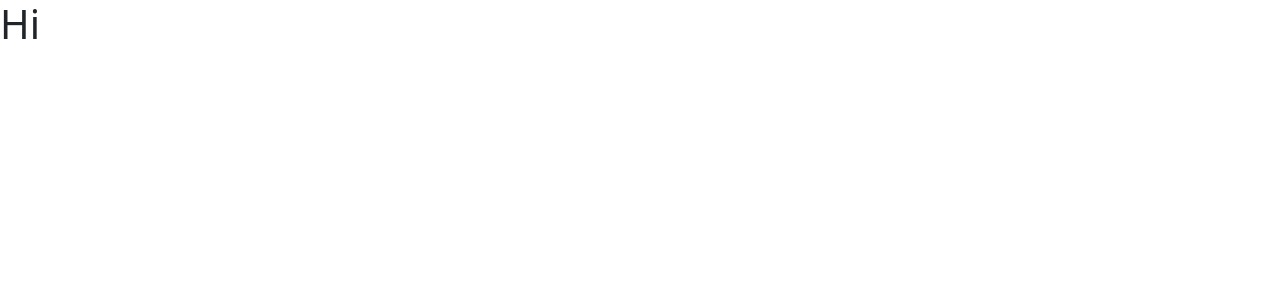
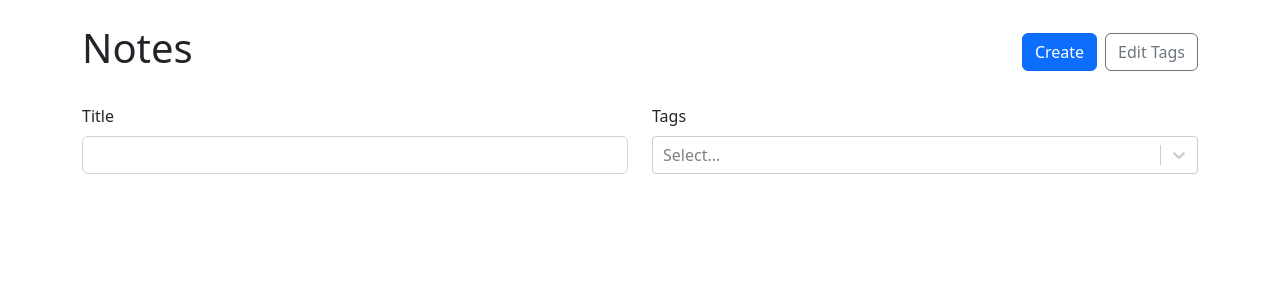
Before and after one commit to zazazaza4/Todo-list, a React (Vite) app: page / in a window 1280 px wide. Shown: the top 300 px of the page. Built offline with nearby package versions, Linux system fonts and the light colour scheme.

Commit message:
add the main functions with interaction with tags and notes

```diff
--- a/src/App.tsx
+++ b/src/App.tsx
@@ -1,17 +1,114 @@
-import "bootstrap/dist/css/bootstrap.min.css";
+import { useMemo } from "react";
 import { Navigate, Route, Routes } from "react-router-dom";
+import { Container } from "react-bootstrap";
+import { v4 as uuidV4 } from "uuid";
+
+import { EditNote, NewNote, Note, NoteList } from "./pages";
+import { useLocalStrorage } from "./hooks";
+import { NoteLayout } from "./layouts";
+
+import { NoteData, RawNote, Tag } from "./types";
 
 function App() {
+  const [notes, setNotes] = useLocalStrorage<RawNote[]>("NOTES", []);
+  const [tags, setTags] = useLocalStrorage<Tag[]>("TAGS", []);
+
+  const notesWithTags = useMemo(() => {
+    return notes.map((note) => {
+      return {
+        ...note,
+        tags: tags.filter((tag) => note.tagIds.includes(tag.id)),
+      };
+    });
+  }, [notes, tags]);
+
+  const onCreateNote = ({ tags, ...data }: NoteData) => {
+    setNotes((prevNotes) => {
+      return [
+        ...prevNotes,
+        { ...data, id: uuidV4(), tagIds: tags.map((tag) => tag.id) },
+      ];
+    });
+  };
+
+  const onUpdateNote = (id: string, { tags, ...data }: NoteData) => {
+    setNotes((prevNotes) => {
+      return prevNotes.map((note) => {
+        if (note.id === id) {
+          return { ...note, ...data, tagIds: tags.map((tag) => tag.id) };
+        }
+        return note;
+      });
+    });
+  };
+
+  const onDeleteNote = (id: string) => {
+    setNotes((prevNotes) => {
+      return prevNotes.filter((note) => note.id !== id);
+    });
+  };
+
+  const addTag = (tag: Tag): void => {
+    setTags((prev) => [...prev, tag]);
+  };
+
+  const updateTag = (id: string, label: string): void => {
+    setNotes((prevTags) => {
+      return prevTags.map((tag) => {
+        if (tag.id === id) {
+          return { ...tag, label };
+        }
+        return tag;
+      });
+    });
+  };
+
+  const deleteTag = (id: string): void => {
+    setTags((prevTags) => {
+      return prevTags.filter((tag) => tag.id !== id);
+    });
+  };
+
   return (
-    <Routes>
-      <Route path="/" element={<h1>Hi</h1>} />
-      <Route path="/end" element={<h1>Bye</h1>} />
-      <Route path="/:id">
-        <Route index element={<h1>Element</h1>} />
-        <Route path="edit" element={<h1>Edit</h1>} />
-      </Route>
-      <Route path="*" element={<Navigate to="/" />} />
-    </Routes>
+    <Container className="my-4">
+      <Routes>
+        <Route
+          path="/"
+          element={
+            <NoteList
+              notes={notesWithTags}
+              onUpdateTag={updateTag}
+              onDeleteTag={deleteTag}
+              avaliableTags={tags}
+            />
+          }
+        />
+        <Route
+          path="/new"
+          element={
+            <NewNote
+              onAddTag={addTag}
+              onSubmit={onCreateNote}
+              avaliableTags={tags}
+            />
+          }
+        />
+        <Route path="/:id" element={<NoteLayout notes={notesWithTags} />}>
+          <Route index element={<Note onDelete={onDeleteNote} />} />
+          <Route
+            path="edit"
+            element={
+              <EditNote
+                onAddTag={addTag}
+                onSubmit={onUpdateNote}
+                avaliableTags={tags}
+              />
+            }
+          />
+        </Route>
+        <Route path="*" element={<Navigate to="/" />} />
+      </Routes>
+    </Container>
   );
 }
 
```
